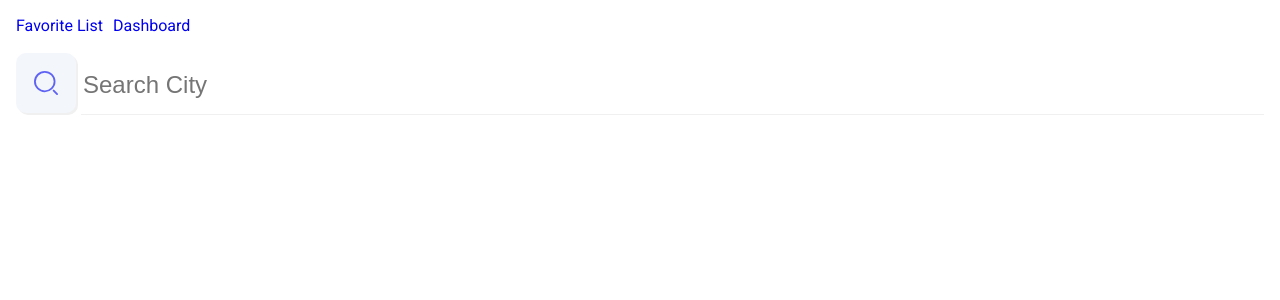
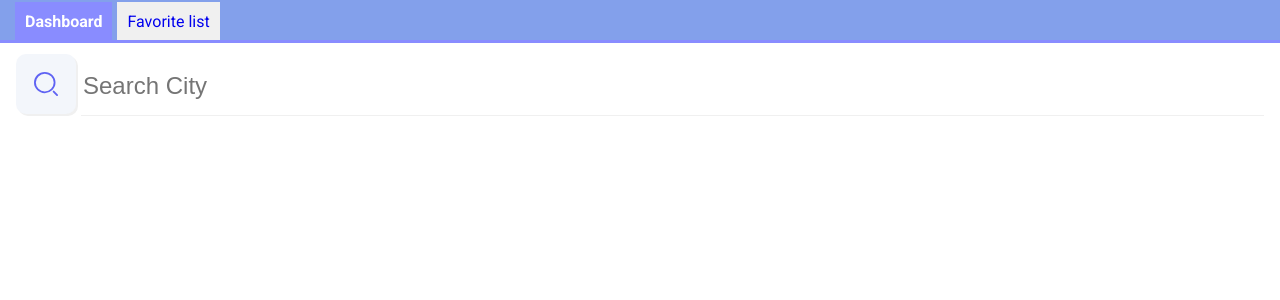
Before and after one commit to Repyah84/weather, an Angular app: page /dashboard in a window 1280 px wide. Before the commit this address led to /. Shown: the top 300 px of the page. Built offline with nearby package versions, Linux system fonts and the light colour scheme.

Commit message:
styling app header

```diff
--- a/src/app/app.component.html
+++ b/src/app/app.component.html
@@ -1,6 +1,5 @@
-<div style="display: flex; column-gap: 10px; margin-bottom: 20px">
-  <a routerLink="favorite-city-list">Favorite List</a>
-  <a routerLink="/">Dashboard</a>
+<app-header></app-header>
+
+<div class="main">
+  <router-outlet></router-outlet>
 </div>
-
-<router-outlet></router-outlet>
--- a/src/app/app.component.scss
+++ b/src/app/app.component.scss
@@ -1,8 +1,15 @@
 :host {
+  display: flex;
+
+  flex-direction: column;
+
+  height: 100vh;
+}
+
+.main {
   padding: 16px;
 
   display: flex;
   flex-direction: column;
-
-  height: 100vh;
+  flex: 1;
 }
--- a/src/app/app.module.ts
+++ b/src/app/app.module.ts
@@ -5,10 +5,13 @@ import { AppRoutingModule } from './app-routing.module';
 import { AppComponent } from './app.component';
 import { HttpClientModule } from '@angular/common/http';
 import { WeatherIconModule } from '@modules';
+import { NgFor } from '@angular/common';
+import { HeaderComponent } from './components/header/header.component';
 
 @NgModule({
-  declarations: [AppComponent],
+  declarations: [AppComponent, HeaderComponent],
   imports: [
+    NgFor,
     BrowserModule,
     AppRoutingModule,
     HttpClientModule,
--- /dev/null
+++ b/src/app/components/header/header.component.html
@@ -0,0 +1,8 @@
+<a
+  *ngFor="let link of routerLinks"
+  [routerLink]="[link.link]"
+  routerLinkActive="is-active"
+  queryParamsHandling="merge"
+  class="router-link"
+  >{{ link.title }}</a
+>
--- /dev/null
+++ b/src/app/components/header/header.component.scss
@@ -0,0 +1,34 @@
+:host {
+  position: sticky;
+  top: 0;
+
+  padding: 0 15px;
+
+  display: flex;
+  column-gap: 5px;
+
+  min-height: 40px;
+
+  background-color: #83a0eb;
+
+  box-shadow: 0 3px 0 0 var(--city-weather-color-primary);
+}
+
+.router-link {
+  display: flex;
+  align-items: center;
+
+  padding: 0 10px;
+
+  margin-top: 2px;
+
+  background-color: var(--city-weather-color-secondary);
+}
+
+.is-active {
+  color: white;
+
+  font-weight: 700;
+
+  background-color: var(--city-weather-color-primary);
+}
--- /dev/null
+++ b/src/app/components/header/header.component.ts
@@ -0,0 +1,20 @@
+import { ChangeDetectionStrategy, Component } from '@angular/core';
+
+@Component({
+  selector: 'app-header',
+  templateUrl: './header.component.html',
+  styleUrls: ['./header.component.scss'],
+  changeDetection: ChangeDetectionStrategy.OnPush,
+})
+export class HeaderComponent {
+  public readonly routerLinks = [
+    {
+      link: 'dashboard',
+      title: 'Dashboard',
+    },
+    {
+      link: 'favorite-city-list',
+      title: 'Favorite list',
+    },
+  ];
+}
--- a/src/app/modules/city-weather-card/city-weather-card.component.html
+++ b/src/app/modules/city-weather-card/city-weather-card.component.html
@@ -30,7 +30,12 @@
     <div class="details__action">
       <div class="details__title">Details</div>
 
-      <a class="link" [routerLink]="['/city', coord]">Details more</a>
+      <a
+        class="link"
+        [routerLink]="['/city', coord]"
+        queryParamsHandling="merge"
+        >Details more</a
+      >
     </div>
 
     <div class="details-box">
--- a/src/app/pages/city-weather-page/components/city-weather-forecast/city-weather-forecast.component.scss
+++ b/src/app/pages/city-weather-page/components/city-weather-forecast/city-weather-forecast.component.scss
@@ -63,7 +63,7 @@
 }
 
 .main-title {
-  font-size: 30px;
+  font-size: calc(2vw * var(--of-set));
 
   font-weight: 700;
 
--- a/src/styles.scss
+++ b/src/styles.scss
@@ -42,4 +42,9 @@ button {
 
 a {
   text-decoration: none;
+  outline: none;
+
+  &:active {
+    color: var(--city-weather-color-primary);
+  }
 }
```
Also changed, not shown: src/app/app-routing.module.ts (+6 -1 lines), 1 other file (tests, documents, lock files or other folders).
